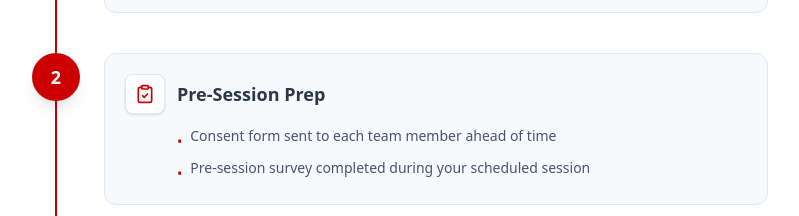
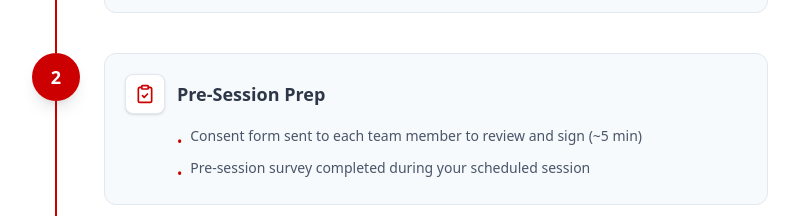
Before and after one commit to weberswords/research-website, a React (Vite) app: page / in a window 1280 px wide. Shown: the part 3320-3536 px from the top of the page, without its empty margins (240-1039 px from the left). Built offline with nearby package versions, Linux system fonts and the light colour scheme.

Commit message:
Clarify consent form is ~5 min and done before the session
https://claude.ai/code/session_01QPeMShoz8tJnYg2q1EVirp

```diff
--- a/src/components/FAQ.jsx
+++ b/src/components/FAQ.jsx
@@ -4,7 +4,7 @@ import { Plus, Minus, Mail } from 'lucide-react'
 const faqs = [
   {
     question: 'How long will this take?',
-    answer: 'Approximately 60 minutes total. The pre-survey, collaborative session, and post-survey all fit within a single 60-minute scheduled session.',
+    answer: 'About 65 minutes total: 5 minutes to review and sign the consent form ahead of time, then everything else fits within a single 60-minute scheduled session.',
   },
   {
     question: 'Do we have to be in the same location?',
--- a/src/components/NextSteps.jsx
+++ b/src/components/NextSteps.jsx
@@ -14,7 +14,7 @@ const steps = [
     title: 'Pre-Session Prep',
     icon: ClipboardCheck,
     items: [
-      'Consent form sent to each team member ahead of time',
+      'Consent form sent to each team member to review and sign (~5 min)',
       'Pre-session survey completed during your scheduled session',
     ],
   },
```
